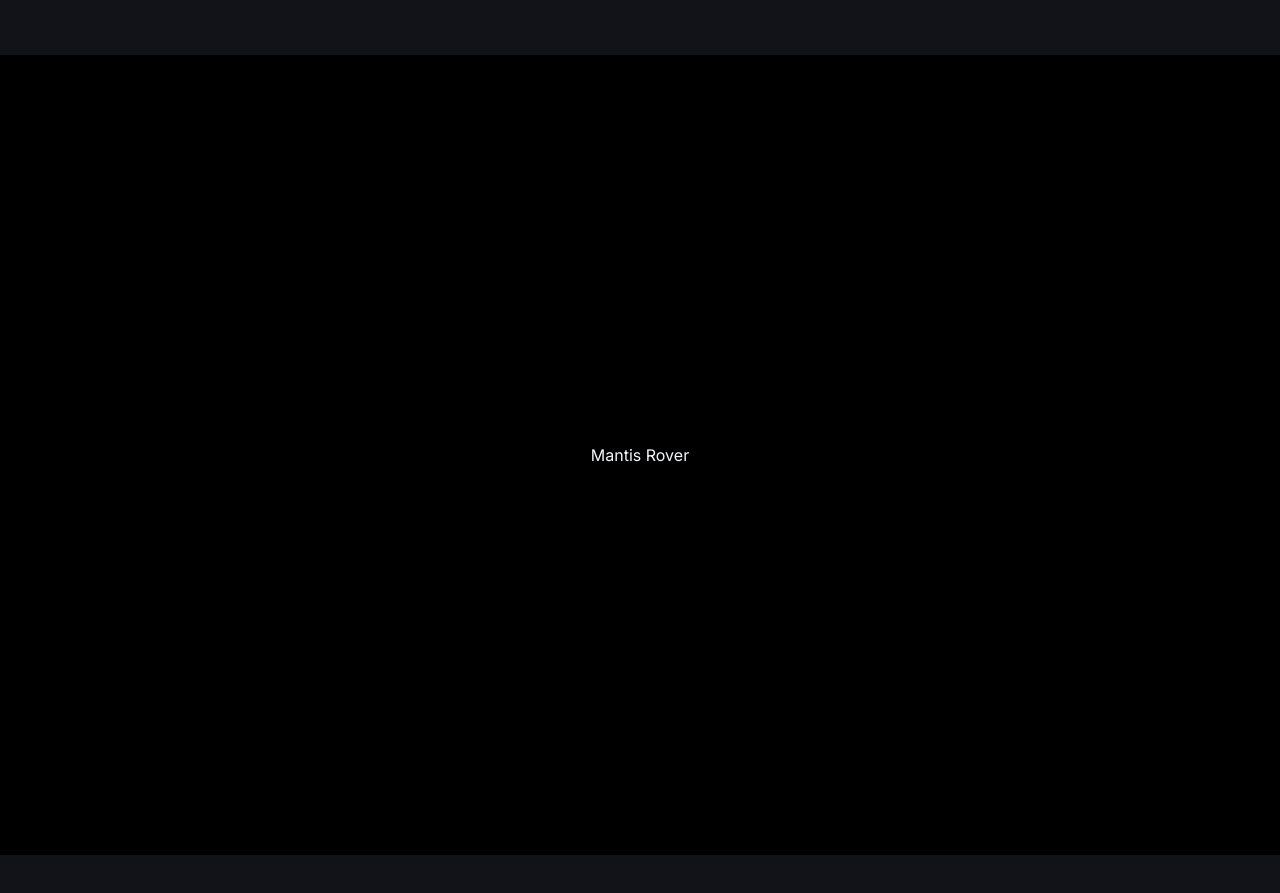
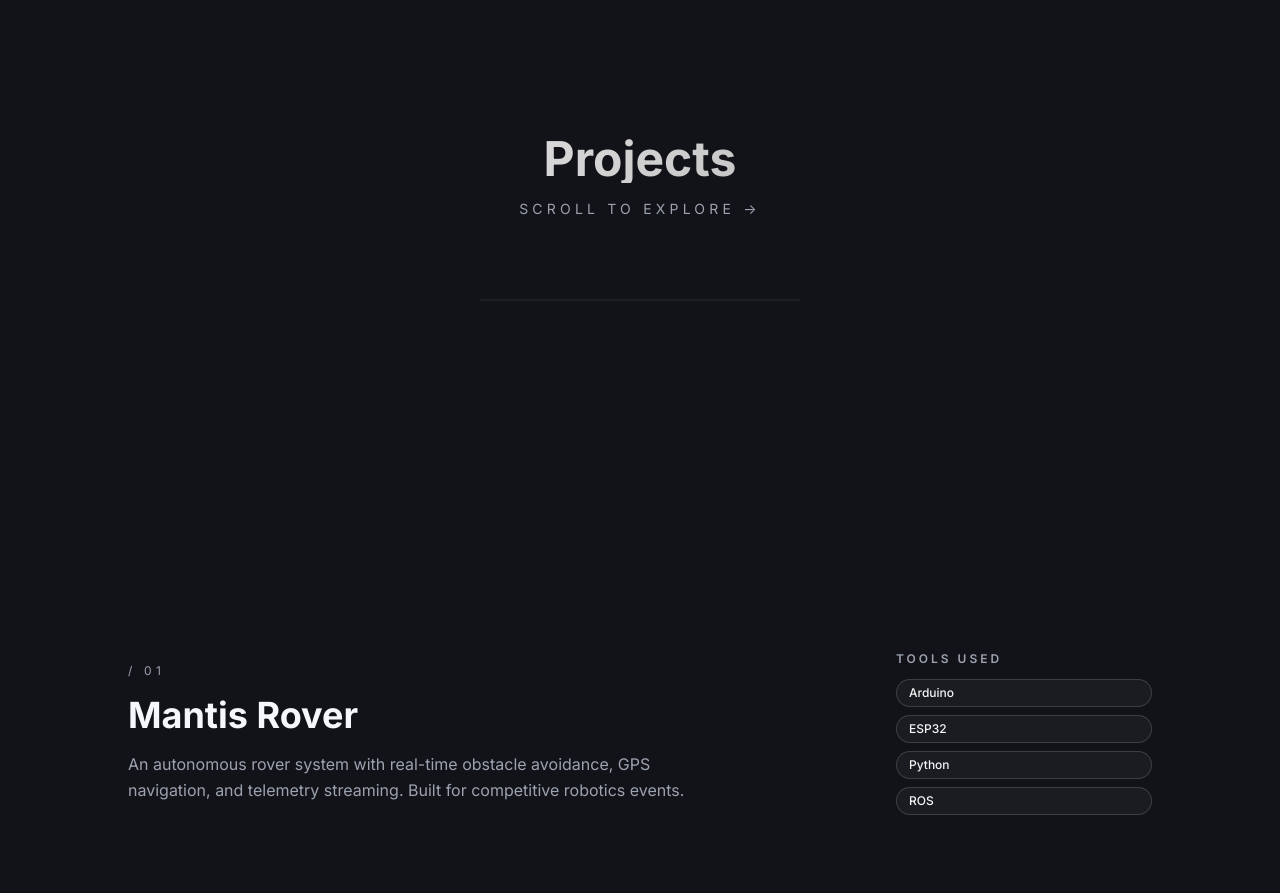
Before and after one commit to JustSid26/portfolio, a Next.js app: page / in a window 1280 px wide. Shown: the part 1120-2013 px from the top of the page. Built offline with nearby package versions, Linux system fonts and the light colour scheme.

Commit message:
improved gsap horizontal scroll

```diff
--- a/src/components/Projects.tsx
+++ b/src/components/Projects.tsx
@@ -2,41 +2,214 @@
 
 import { useEffect, useRef } from "react";
 import gsap from "@/lib/gsap";
+import { ScrollTrigger } from "gsap/ScrollTrigger";
+
+gsap.registerPlugin(ScrollTrigger);
+
+const projects = [
+    {
+        title: "Mantis Rover",
+        description:
+            "An autonomous rover system with real-time obstacle avoidance, GPS navigation, and telemetry streaming. Built for competitive robotics events.",
+        tags: ["Arduino", "ESP32", "Python", "ROS"],
+        accent: "var(--accent-cyan)",
+    },
+    {
+        title: "AI Finance App",
+        description:
+            "Full-stack AI-powered financial advisor that analyzes spending patterns, predicts trends, and provides personalized savings recommendations.",
+        tags: ["Next.js", "Python", "TensorFlow", "PostgreSQL"],
+        accent: "var(--accent-purple)",
+    },
+    {
+        title: "Voice Agent",
+        description:
+            "A conversational AI voice agent capable of natural speech understanding and task automation. Integrates with multiple APIs for real-world actions.",
+        tags: ["Flask", "Whisper", "GPT-4", "Docker"],
+        accent: "var(--accent-violet)",
+    },
+];
 
 export default function Projects() {
-    const container = useRef<HTMLDivElement>(null);
+    const wrapperRef = useRef<HTMLDivElement>(null);
+    const containerRef = useRef<HTMLDivElement>(null);
+    const headingRef = useRef<HTMLHeadingElement>(null);
+    const progressRef = useRef<HTMLDivElement>(null);
 
     useEffect(() => {
         const ctx = gsap.context(() => {
+            // Heading whole-element animation
+            gsap.fromTo(
+                headingRef.current,
+                { opacity: 0, y: 50 },
+                {
+                    opacity: 1,
+                    y: 0,
+                    duration: 0.8,
+                    ease: "power3.out",
+                    scrollTrigger: {
+                        trigger: wrapperRef.current,
+                        start: "top 80%",
+                        once: true,
+                    },
+                }
+            );
+
+            // Horizontal scroll
             const panels = gsap.utils.toArray<HTMLElement>(".project-panel");
 
-            gsap.to(panels, {
+            const scrollTween = gsap.to(panels, {
                 xPercent: -100 * (panels.length - 1),
                 ease: "none",
                 scrollTrigger: {
-                    trigger: container.current,
+                    trigger: containerRef.current,
                     pin: true,
                     scrub: 1,
                     snap: 1 / (panels.length - 1),
-                    end: () => "+=" + container.current!.offsetWidth,
+                    end: () => "+=" + containerRef.current!.offsetWidth,
                 },
             });
-        }, container);
+
+            // Animate each project section content as it enters
+            panels.forEach((panel) => {
+                const layout = panel.querySelector(".project-layout");
+                const tags = panel.querySelectorAll(".project-tag");
+
+                if (layout) {
+                    gsap.fromTo(
+                        layout,
+                        { opacity: 0, y: 60, scale: 0.9 },
+                        {
+                            opacity: 1,
+                            y: 0,
+                            scale: 1,
+                            duration: 0.8,
+                            ease: "power3.out",
+                            scrollTrigger: {
+                                trigger: panel,
+                                containerAnimation: scrollTween,
+                                start: "left 70%",
+                                toggleActions: "play none none reverse",
+                            },
+                        }
+                    );
+                }
+
+                if (tags.length > 0) {
+                    gsap.fromTo(
+                        tags,
+                        { opacity: 0, y: 20 },
+                        {
+                            opacity: 1,
+                            y: 0,
+                            stagger: 0.08,
+                            duration: 0.5,
+                            ease: "power2.out",
+                            scrollTrigger: {
+                                trigger: panel,
+                                containerAnimation: scrollTween,
+                                start: "left 60%",
+                                toggleActions: "play none none reverse",
+                            },
+                        }
+                    );
+                }
+            });
+
+            // Progress bar
+            gsap.to(progressRef.current, {
+                scaleX: 1,
+                ease: "none",
+                scrollTrigger: {
+                    trigger: containerRef.current,
+                    start: "top top",
+                    end: () => "+=" + containerRef.current!.offsetWidth,
+                    scrub: true,
+                },
+            });
+        }, wrapperRef);
 
         return () => ctx.revert();
     }, []);
 
     return (
-        <div ref={container} className="flex w-[300vw]">
-            <section className="project-panel w-screen h-screen flex items-center justify-center bg-black">
-                Mantis Rover
-            </section>
-            <section className="project-panel w-screen h-screen flex items-center justify-center bg-gray-800">
-                AI Finance App
-            </section>
-            <section className="project-panel w-screen h-screen flex items-center justify-center bg-black">
-                Voice Agent
-            </section>
+        <div ref={wrapperRef} id="projects">
+            {/* Section heading */}
+            <div className="py-20 px-6 text-center">
+                <h2
+                    ref={headingRef}
+                    className="text-4xl md:text-5xl font-bold gradient-heading"
+                >
+                    Projects
+                </h2>
+                <p className="mt-4 text-sm uppercase tracking-[0.3em]" style={{ color: "var(--text-secondary)" }}>
+                    Scroll to explore →
+                </p>
+            </div>
+
+            {/* Progress indicator */}
+            <div className="max-w-xs mx-auto mb-8 h-[2px] bg-white/5 rounded-full overflow-hidden">
+                <div
+                    ref={progressRef}
+                    className="h-full origin-left rounded-full"
+                    style={{
+                        transform: "scaleX(0)",
+                        background: "linear-gradient(90deg, #ffffff, #b0b0b0)",
+                    }}
+                />
+            </div>
+
+            {/* Horizontal scroll container */}
+            <div
+                ref={containerRef}
+                className="flex overflow-hidden"
+                style={{ width: `${projects.length * 100}vw` }}
+            >
+                {projects.map((project, i) => (
+                    <section
+                        key={i}
+                        className="project-panel w-screen h-screen flex items-center justify-center px-6"
+                    >
+                        <div className="project-layout relative w-full max-w-5xl mx-auto flex flex-col md:flex-row items-start md:items-center justify-between gap-10 md:gap-16">
+                            {/* Left: project meta */}
+                            <div className="flex-1 space-y-4">
+                                <div
+                                    className="text-xs uppercase tracking-[0.35em]"
+                                    style={{ color: "var(--text-secondary)" }}
+                                >
+                                    / {String(i + 1).padStart(2, "0")}
+                                </div>
+                                <h3 className="text-3xl md:text-4xl font-bold text-left">
+                                    {project.title}
+                                </h3>
+                                <p
+                                    className="text-base leading-relaxed max-w-xl"
+                                    style={{ color: "var(--text-secondary)" }}
+                                >
+                                    {project.description}
+                                </p>
+                            </div>
+
+                            {/* Right: tools used */}
+                            <div className="w-full md:w-64">
+                                <p
+                                    className="text-xs font-semibold tracking-[0.25em] uppercase mb-3"
+                                    style={{ color: "var(--text-secondary)" }}
+                                >
+                                    Tools Used
+                                </p>
+                                <div className="flex flex-wrap md:flex-col gap-2">
+                                    {project.tags.map((tag, j) => (
+                                        <span key={j} className="project-tag">
+                                            {tag}
+                                        </span>
+                                    ))}
+                                </div>
+                            </div>
+                        </div>
+                    </section>
+                ))}
+            </div>
         </div>
     );
 }
```
